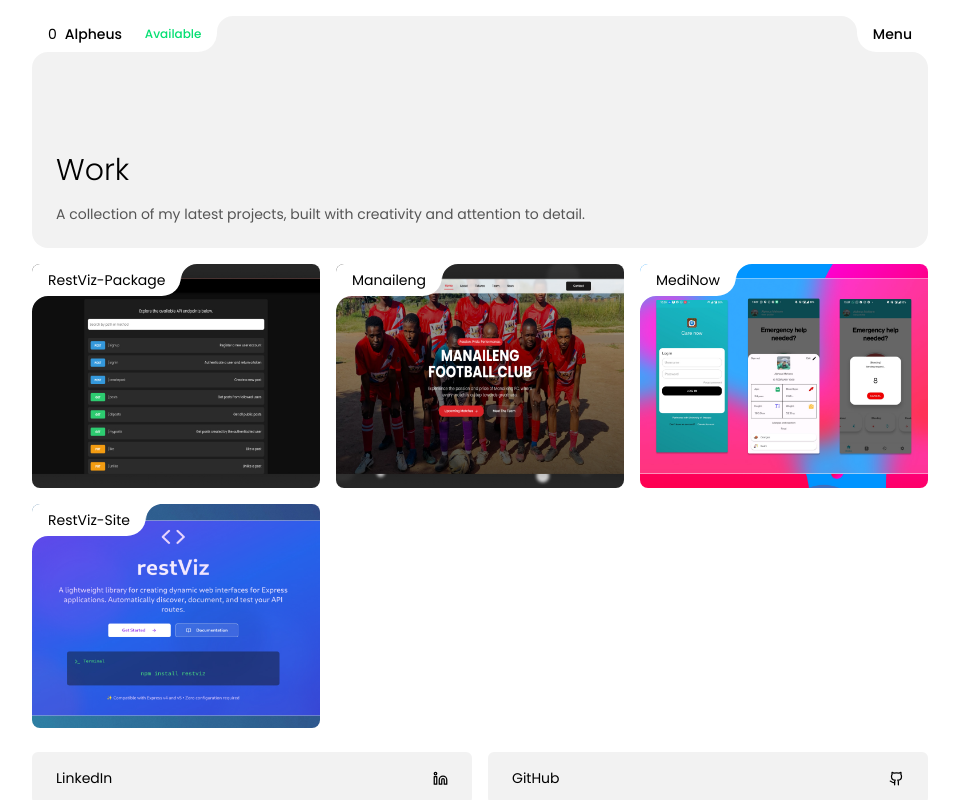
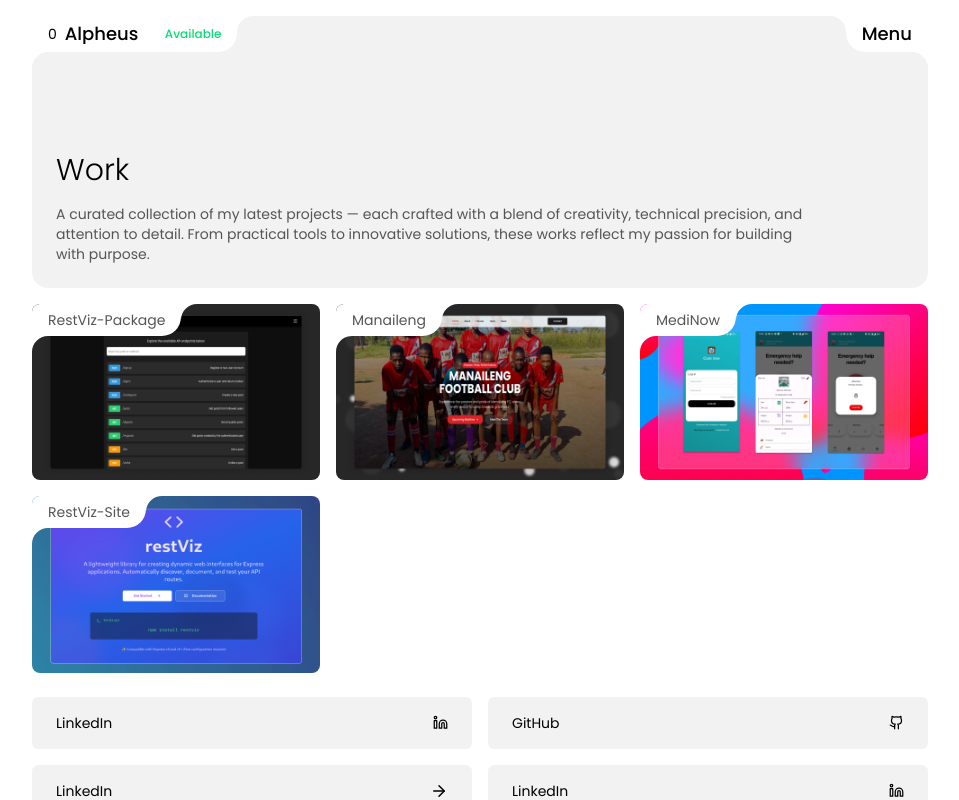
Before and after one commit to theCalculatar/v2.portfolio, a Next.js app: page /work in a window 1280 px wide. Shown: the top 800 px of the page, without its empty margins (160-1119 px from the left). Built offline with nearby package versions, Linux system fonts and the light colour scheme.

Commit message:
enhance UI

```diff
--- a/src/app/about/page.tsx
+++ b/src/app/about/page.tsx
@@ -29,7 +29,7 @@ function Page() {
           your Daily Engineer
         </h1>
 
-        <p className="mt-6">
+        <p className="mt-6 max-w-3xl">
           I&apos;m a full-stack developer with a strong foundation in both
           frontend and backend technologies, specializing in building efficient,
           user-focused web applications.
--- a/src/app/contact/page.tsx
+++ b/src/app/contact/page.tsx
@@ -7,7 +7,7 @@ function Page() {
         <h1 className="capitalize max-w-sm flex mt-6 font-light text-3xl text-balance">
           Let&apos;s Talk
         </h1>
-        <p className="text-sm">
+        <p className="max-w-3xl">
           Looking to build something great? Get in touch and let&apos;s
           collaborate.
         </p>
@@ -38,6 +38,16 @@ function Page() {
           rows={7}
         ></textarea>
       </div>
+      <div className="mt-4">
+        <p className="text-sm max-w-3xl">
+          By submitting this form, I consent to the processing of the personal
+          data that I have provided and declare my agreement with the data
+          protection regulations in the data privacy statement.
+        </p>
+        <button className="mt-4 px-10 py-2 text-sm bg-black dark:bg-white rounded-md  dark:text-black">
+          Submit
+        </button>
+      </div>
     </div>
   );
 }
--- a/src/app/work/[id]/page.tsx
+++ b/src/app/work/[id]/page.tsx
@@ -25,33 +25,43 @@ export default async function Work({ params }: Params) {
         <h1 className="capitalize max-w-sm flex mt-6 font-light text-3xl text-balance">
           {project.name}
         </h1>
-        <p>{project.description}</p>
+        <p className="max-w-3xl">{project.description}</p>
         <div className="mt-4 flex items-center gap-4">
+          {project.demo && (
             <a
-            href=""
+              href={project.demo}
+              target="_blank"
               className="py-2 px-4 dark:bg-white rounded-md text-sm dark:text-black "
             >
               Preview site
             </a>
+          )}
+          {project.github && (
             <a
-            href=""
-            className="flex items-center gap-2 py-2 px-4 dark:bg-black rounded-md text-sm dark:text-white "
+              href={project.github}
+              target="_blank"
+              className="flex items-center gap-2 py-2 px-4 dark:bg-black rounded-md text-sm text-font-primary"
             >
               GitHub <Github width={15} />
             </a>
+          )}
         </div>
       </div>
 
-      <div className="rounded-2xl h-72 overflow-clip relative">
+      <div className="rounded-2xl overflow-clip relative">
         <Image
           src={project.preview}
           alt={project.name}
           width={400}
-          height={2}
-          style={{ width: "100%", height: "100%" }}
+          height={400}
+          style={{ width: "100%", objectFit: "cover" }}
         />
         <div className="absolute bottom-0 right-0">
-          <RoundEdges className="bg-background px-4 text-font-primary" bl_0 tr_1>
+          <RoundEdges
+            className="bg-background px-4 text-font-primary"
+            bl_0
+            tr_1
+          >
             <p>{project.date}</p>
           </RoundEdges>
         </div>
@@ -70,19 +80,16 @@ export default async function Work({ params }: Params) {
         </h2>
       </div>
 
-      <div className="grid gap-4 sm:grid-cols-2 md:grid-cols-3">
+      <div className="grid gap-4 lg:grid-cols-3 md:grid-cols-2">
         {project.images?.map((image, index) => {
           return (
-            <div
-              className="h-72 bg-amber-300 overflow-clip rounded-2xl"
-              key={index}
-            >
+            <div className=" overflow-clip rounded-md" key={index}>
               <Image
                 src={image}
                 alt={`gallery-${index}`}
                 width={400}
                 height={200}
-                style={{ height: "100%", width: "100%" }}
+                style={{ width: "100%" }}
               />
             </div>
           );
--- a/src/app/work/page.tsx
+++ b/src/app/work/page.tsx
@@ -12,9 +12,11 @@ export default function Work() {
         <h1 className="capitalize max-w-sm flex mt-6 font-light text-3xl text-balance">
           Work
         </h1>
-        <p className="text-sm">
-          A collection of my latest projects, built with creativity and
-          attention to detail.
+        <p className="text-sm max-w-3xl">
+          A curated collection of my latest projects — each crafted with a blend
+          of creativity, technical precision, and attention to detail. From
+          practical tools to innovative solutions, these works reflect my
+          passion for building with purpose.
         </p>
       </div>
 
@@ -22,14 +24,14 @@ export default function Work() {
         {data.projects.map((project, index) => {
           return (
             <Link
-              className="rounded-lg relative h-56 overflow-clip project transition-all duration-300"
+              className="rounded-lg relative h-fit overflow-clip project transition-all duration-300"
               key={index}
               href={`work/${project.name}`}
             >
               <div className="absolute top-0 left-0 z-10">
                 <RoundEdges bl_1 tr_0 className="bg-background px-4 title">
                   <div className="flex justify-between gap-3 items-center ">
-                    <p className="text-sm capitalize text-font-primary">{project.name}</p>
+                    <p className="text-sm capitalize">{project.name}</p>
                     <ArrowRight
                       width={15}
                       className="hidden icon transition-[max-width] duration-300"
@@ -39,7 +41,7 @@ export default function Work() {
               </div>
               <Image
                 src={project.preview}
-                style={{ height: "100%", width: "100%", objectFit: "cover" }}
+                style={{ width: "100%", objectFit: "cover" }}
                 width={600}
                 height={300}
                 alt={`image ${project.name}`}
--- a/src/components/Navbar.tsx
+++ b/src/components/Navbar.tsx
@@ -22,11 +22,11 @@ function Navbar({ className = "" }: { className?: string }) {
             <div className=" flex items-center gap-2 ">
               <div className="flex gap-2 items-center">
                 0
-                <TextFlip className="w-18">
-                  <Link href={"/"} className="min-w-17.5">
+                <TextFlip className="w-23 text-lg">
+                  <Link href={"/"}>
                     Alpheus
                   </Link>
-                  <Link href={"/"} className="">
+                  <Link href={"/"}>
                     Mabetlela
                   </Link>
                 </TextFlip>
@@ -51,19 +51,19 @@ function Navbar({ className = "" }: { className?: string }) {
           </RoundEdges>
           <RoundEdges
             tl_0
-            className="h-9 px-4 flex items-center justify-center bg-background z-10 cursor-pointer"
+            className="h-9 px-4 flex items-center justify-center bg-background z-10 cursor-pointer text-lg"
             onClick={() => navDispach(NAVOPEN)}
           >
             <div>
               {navState.isNavOpen ? (
                 <TextFlip>
-                  <span className="text-sm">Close</span>
-                  <span className="text-sm">Close</span>
+                  <span>Close</span>
+                  <span>Close</span>
                 </TextFlip>
               ) : (
                 <TextFlip>
-                  <span className="text-sm">Menu</span>
-                  <span className="text-sm">Open</span>
+                  <span>Menu</span>
+                  <span>Open</span>
                 </TextFlip>
               )}
             </div>
```
Lines whose indentation alone changed are shown as unchanged.
